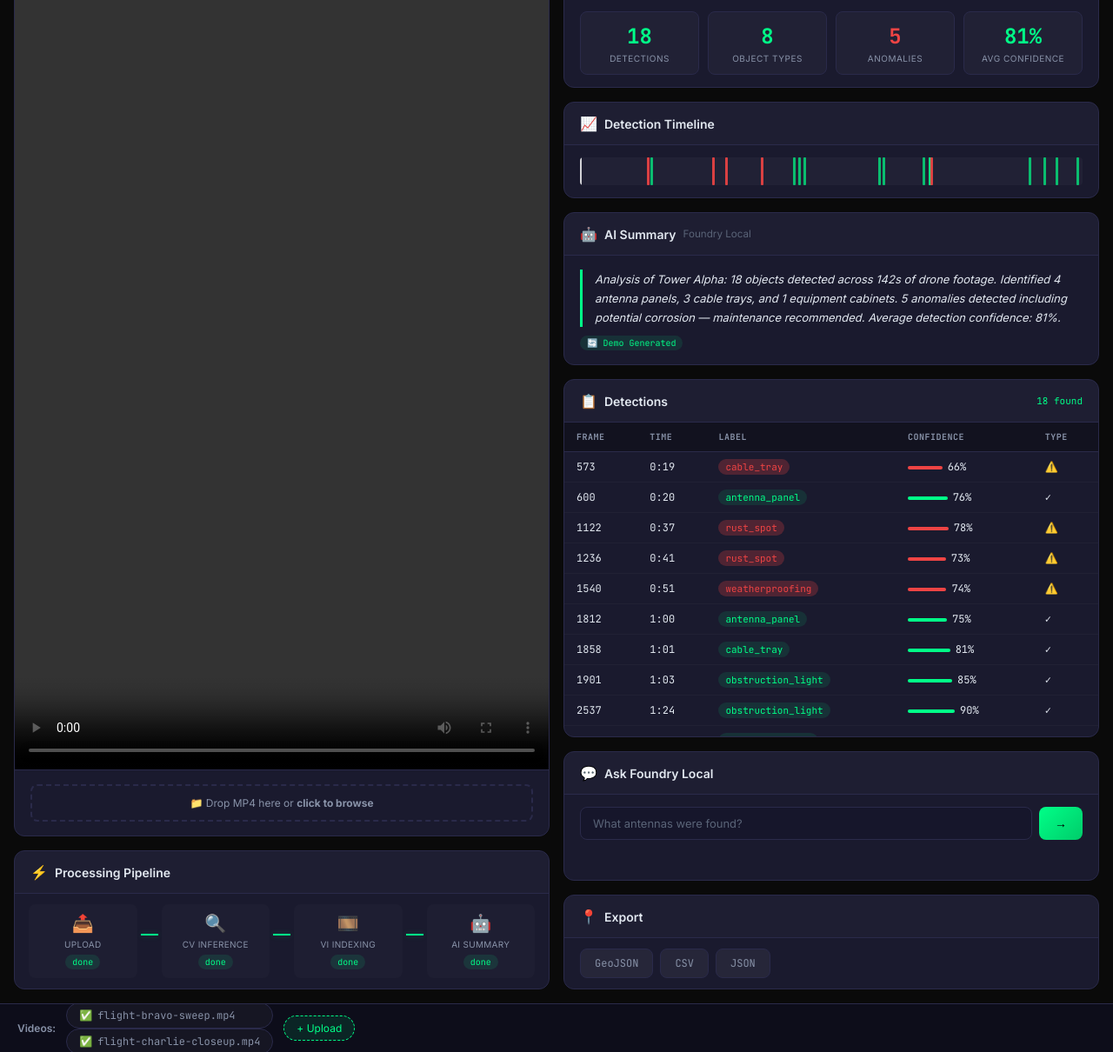
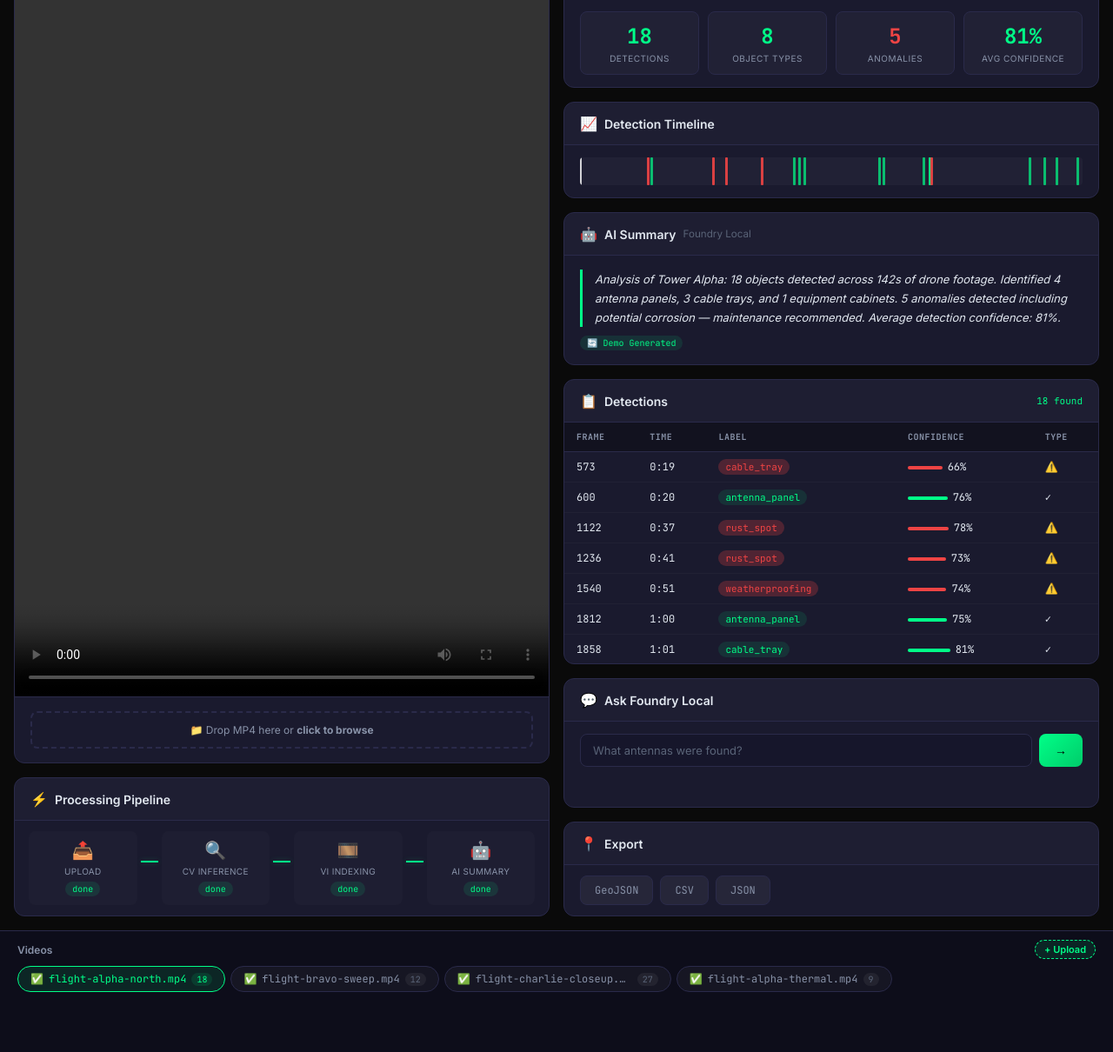
Before and after one commit to mgodfre3/adaptivecloudlab-mwc26-demo, a Flask app: page / in a window 1280 px wide. Shown: the part 127-1337 px from the top of the page at 87% size. Run offline with Flask 3, Linux system fonts and the light colour scheme; data that the repository does not hold is empty; parts of the project's set-up code (start-up, migrations or seed data) failed here and were passed over; some libraries are stand-ins or nearby versions.

Commit message:
feat: scrollable video library panel + increase upload limit to 2GB
- Replace thin footer strip with taller scrollable video panel (140px)
- Video tabs now wrap and scroll vertically for many videos
- Each tab shows filename, status icon, and detection count badge
- Upload button moved to panel header row
- Bump ingress proxy-body-size from 500m to 2g for large drone videos

Co-authored-by: Copilot <223556219+Copilot@users.noreply.github.com>

```diff
--- a/k8s/video-dashboard.yaml
+++ b/k8s/video-dashboard.yaml
@@ -176,7 +176,7 @@ metadata:
     nginx.ingress.kubernetes.io/proxy-http-version: "1.1"
     nginx.ingress.kubernetes.io/upstream-hash-by: "$remote_addr"
     # Allow large request bodies (video uploads)
-    nginx.ingress.kubernetes.io/proxy-body-size: "500m"
+    nginx.ingress.kubernetes.io/proxy-body-size: "2g"
 spec:
   ingressClassName: nginx
   tls:
@@ -210,7 +210,7 @@ metadata:
     nginx.ingress.kubernetes.io/proxy-send-timeout: "3600"
     nginx.ingress.kubernetes.io/proxy-http-version: "1.1"
     nginx.ingress.kubernetes.io/upstream-hash-by: "$remote_addr"
-    nginx.ingress.kubernetes.io/proxy-body-size: "500m"
+    nginx.ingress.kubernetes.io/proxy-body-size: "2g"
 spec:
   ingressClassName: nginx
   tls:
--- a/video-dashboard/static/style.css
+++ b/video-dashboard/static/style.css
@@ -25,7 +25,7 @@
   --purple:        #a78bfa;
 
   --header-h:      60px;
-  --footer-h:      56px;
+  --footer-h:      140px;
   --radius:        12px;
   --radius-sm:     8px;
   --gap:           16px;
@@ -366,14 +366,26 @@ a:hover { text-decoration: underline; }
   height: var(--footer-h);
   background: var(--bg-header);
   border-top: 1px solid var(--border);
-  display: flex; align-items: center;
-  padding: 0 20px; gap: 12px;
+  display: flex; flex-direction: column;
+  padding: 10px 20px 8px;
   z-index: 100;
-  overflow-x: auto;
 }
 #footer-label {
   font-size: 12px; color: var(--text-dim);
   font-weight: 600; white-space: nowrap;
+  margin-bottom: 8px; flex-shrink: 0;
+  display: flex; align-items: center; justify-content: space-between;
+}
+#video-tabs-scroll {
+  flex: 1; overflow-y: auto; overflow-x: hidden;
+  min-height: 0;
+  scrollbar-width: thin;
+  scrollbar-color: var(--border) transparent;
+}
+#video-tabs-scroll::-webkit-scrollbar { width: 4px; }
+#video-tabs-scroll::-webkit-scrollbar-thumb { background: var(--border); border-radius: 4px; }
+#video-tabs {
+  display: flex; flex-wrap: wrap; gap: 6px;
 }
 .video-tab {
   display: flex; align-items: center; gap: 6px;
@@ -392,17 +404,25 @@ a:hover { text-decoration: underline; }
   background: var(--accent-dim);
 }
 .video-tab .tab-status { font-size: 12px; }
+.video-tab .tab-name { overflow: hidden; text-overflow: ellipsis; max-width: 180px; }
+.video-tab .tab-det-count {
+  font-size: 10px; padding: 1px 6px;
+  background: rgba(255,255,255,0.06);
+  border-radius: 8px; color: var(--text-muted);
+  min-width: 16px; text-align: center;
+}
+.video-tab.active .tab-det-count { background: var(--accent-dim); color: var(--accent); }
 .video-tab.complete .tab-status::after { content: "✅"; }
 .video-tab.processing .tab-status::after { content: "⏳"; }
 .video-tab.processing .tab-status { animation: pulse 1s ease-in-out infinite; }
 
 #upload-tab {
-  display: flex; align-items: center; gap: 4px;
-  padding: 6px 14px;
+  display: inline-flex; align-items: center; gap: 4px;
+  padding: 3px 10px;
   background: var(--accent-dim);
   border: 1px dashed var(--accent);
-  border-radius: 20px;
-  font-size: 12px; color: var(--accent);
+  border-radius: 12px;
+  font-size: 11px; color: var(--accent);
   cursor: pointer; white-space: nowrap;
   transition: all 0.3s;
 }
--- a/video-dashboard/templates/index.html
+++ b/video-dashboard/templates/index.html
@@ -229,11 +229,15 @@
   </div>
 </main>
 
-<!-- ═══════════════════ Footer / Video Strip ═══════════════════ -->
+<!-- ═══════════════════ Video Library Strip ═══════════════════ -->
 <footer id="footer">
-  <span id="footer-label">Videos:</span>
-  <div id="video-tabs"></div>
-  <div id="upload-tab" onclick="document.getElementById('file-input').click()">+ Upload</div>
+  <div id="footer-label">
+    <span>Videos</span>
+    <div id="upload-tab" onclick="document.getElementById('file-input').click()">+ Upload</div>
+  </div>
+  <div id="video-tabs-scroll">
+    <div id="video-tabs"></div>
+  </div>
 </footer>
 
 <!-- ═══════════════════ Scripts ═══════════════════ -->
@@ -385,7 +389,9 @@
     Object.values(videosMap).forEach(v => {
       const tab = document.createElement('div');
       tab.className = `video-tab ${v.status || ''} ${v.id === currentVideoId ? 'active' : ''}`;
-      tab.innerHTML = `<span class="tab-status"></span>${v.filename || v.id}`;
+      const name = v.filename || v.id;
+      const dets = v.detection_count != null ? v.detection_count : '—';
+      tab.innerHTML = `<span class="tab-status"></span><span class="tab-name">${name}</span><span class="tab-det-count">${dets}</span>`;
       tab.onclick = () => selectVideo(v.id);
       videoTabsEl.appendChild(tab);
     });
```
